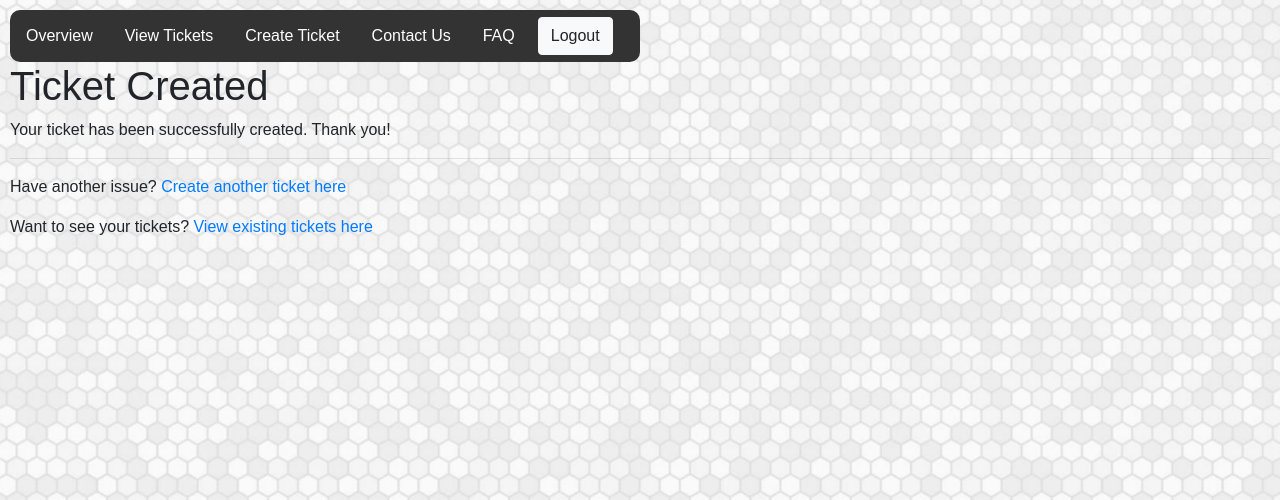
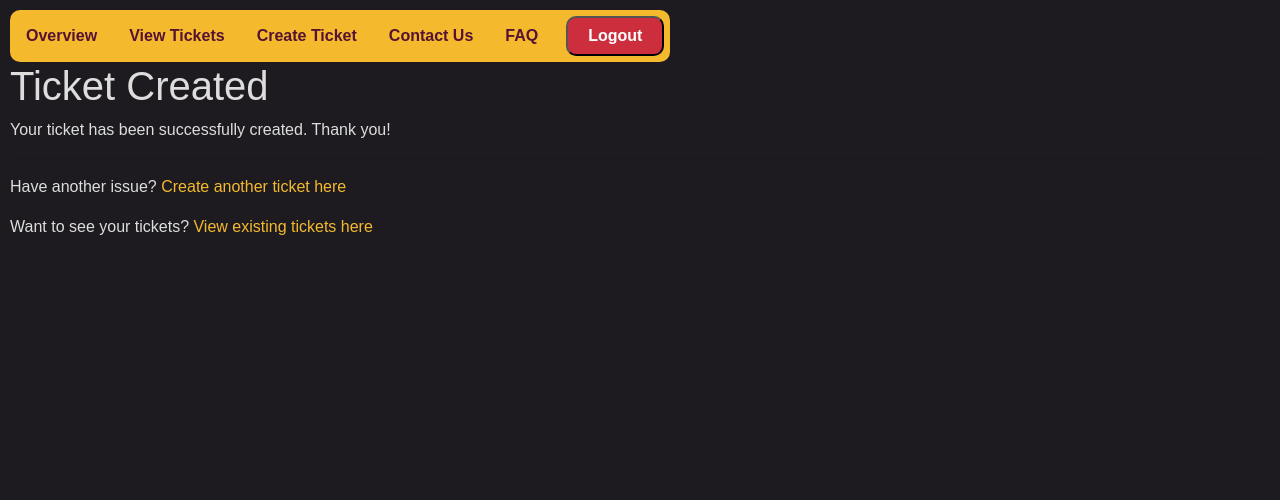
Before and after one commit to songsbyarchit/flaskapp, a Flask app: page /dashboard/ticket_created in a window 1280 px wide. Shown: the top 500 px of the page. Run offline with Flask 3, Linux system fonts and the light colour scheme; some libraries are stand-ins or nearby versions.

Commit message:
Branding of app changed to fiery colours. Menu is cleaner. No underlined text on hover now. Table outlines thicker and brighter. Started creating a welcome message & dashboard on the oveview page.

```diff
--- a/app.py
+++ b/app.py
@@ -304,7 +304,7 @@ def view_tickets():
 @app.route("/dashboard/overview")
 @login_required
 def overview():
-    return render_template("dashboard/overview.html")
+    return render_template('dashboard/overview.html')  # Pass username and ticket data to the template
 
 @app.route("/faq")
 def faq():
--- a/static/styles.css
+++ b/static/styles.css
@@ -2,38 +2,70 @@
 
 body {
     font-family: Arial, sans-serif;
+    color: #ddd;
     margin: 5px;
     padding: 5px;
-    background-image: url('images/background.png');
+    background-color: #1d1b1f;
     background-size: cover;
     background-repeat: no-repeat;
 }
 
 nav {
-    background-color: #333;
+    background-color: #f5b92e;
+    color: #561331;
     overflow: hidden;
     border-radius: 10px;
-    max-width: 630px;
+    max-width: 660px;
 }
 
 nav a {
     float: left;
+    color: #561331;
     display: block;
-    color: white;
+    font-weight: bold;
     text-align: center;
     padding: 14px 16px;
     text-decoration: none;
 }
 
 nav a:hover {
-    background-color: #ddd;
-    color: black;
+    color: #f5b92e;
+    background-color: #851234;
+    text-decoration: none;
+}
+
+a {
+    color: #f5b92e;
+    /* Yellow color hex code */
+}
+
+.btn-link:not(.logout-button) {
+    color: #f5b92e;
+}
+
+.btn-link:not(.logout-button):hover {
+    color: white;
+    text-decoration: none;
 }
 
 .logout-button {
-    margin-top: 7px;
-    margin-left: 7px;
+    color: white;
+    font-weight: bold;
+    background-color: #cc2e3e;
+    margin-top: 6px;
+    margin-left: 12px;
+    padding-top: 6px;
+    padding-bottom: 6px;
+    padding-left: 20px;
+    padding-right: 20px;
+    border-radius: 10px;
     /* Adjust this value as needed */
+}
+
+.logout-button:hover {
+    background-color: #561331;
+    color: #f5b92e;
+    text-decoration: none;
 }
 
 /* Optional: Add custom styles for FAQs */
--- a/templates/dashboard/overview.html
+++ b/templates/dashboard/overview.html
@@ -15,6 +15,7 @@
 
     <br>
     <h1>Overview</h1>
+    <p>Hey {{ current_user.username }}, here is an overview of your tickets:</p>
 
     <!-- Optional: Add Bootstrap JS and jQuery for menu functionality -->
     <script src="https://code.jquery.com/jquery-3.3.1.slim.min.js"></script>
--- a/templates/dashboard/view_tickets.html
+++ b/templates/dashboard/view_tickets.html
@@ -7,11 +7,13 @@
     <meta name="viewport" content="width=device-width, initial-scale=1.0">
     <title>Your Tickets</title>
     <link rel="stylesheet" href="https://stackpath.bootstrapcdn.com/bootstrap/4.5.2/css/bootstrap.min.css">
+    <link rel="stylesheet" href="static/styles.css">
     <style>
         /* Custom CSS for thicker table lines */
         table.table th,
         table.table td {
-            border: 2px solid black;
+            border: 2px solid #cc2e3e;
+            color: #ddd;
             /* Adjust the border thickness as needed */
         }
     </style>
@@ -22,6 +24,7 @@
 
     <br>
     <h1>View Tickets</h1>
+    <p>Hey {{ current_user.username }}, here are all your tickets:</p>
     <br>
     {% if user_tickets %}
     <table class="table">
--- a/templates/faq.html
+++ b/templates/faq.html
@@ -16,14 +16,17 @@
         .faq-item button {
             margin: 0;
             padding: 0;
+            color: white;
         }
 
         .faq-item button {
             text-align: left;
+            color: #f5b92e;
             width: 100%;
         }
 
         .faq-item p {
+            color: #ffffff;
             margin: 10px 0;
         }
     </style>
--- a/templates/index.html
+++ b/templates/index.html
@@ -32,7 +32,9 @@
 
 <body>
     {% include 'menu.html' %}
+    <br>
     <h1>Welcome to the Cisco HelpDesk</h1>
+    <br>
     <p>Please <a href="{{ url_for('login') }}">Login</a> or <a href="{{ url_for('register') }}">Register</a> to proceed.
     </p>
 
--- a/templates/login.html
+++ b/templates/login.html
@@ -20,9 +20,9 @@
 
 <body>
     {% include 'menu.html' %}
-
+    <br>
     <h1>Login</h1>
-
+    <br>
     <form method="POST" action="{{ url_for('login') }}">
         <label for="username">Username:</label>
         <input type="text" id="username" name="username" required><br><br>
--- a/templates/login_confirmation.html
+++ b/templates/login_confirmation.html
@@ -20,7 +20,9 @@
     {% include 'menu2.html' %}
 
     {% if current_user.is_authenticated %}
+    <br>
     <h1>Login Successful</h1>
+    <br>
     <p>Welcome back, {{ current_user.username }}!</p>
     {% else %}
     <p>You are not logged in.</p>
--- a/templates/logout_button.html
+++ b/templates/logout_button.html
@@ -1,5 +1,5 @@
 <!-- logout_button.html -->
 
 <form method="POST" action="{{ url_for('logout') }}">
-    <button type="submit" class="btn btn-light logout-button">Logout</button>
+    <button type="submit" class="logout-button">Logout</button>
 </form>
--- a/templates/logout_page.html
+++ b/templates/logout_page.html
@@ -22,7 +22,9 @@
     {% else %}
     {% include 'menu.html' %}
     {% endif %}
+    <br>
     <h1>You have been logged out</h1>
+    <br>
     <p>Thank you for using our application.</p>
 </body>
 
--- a/templates/menu.html
+++ b/templates/menu.html
@@ -11,6 +11,7 @@
 </head>
 
 <body>
+    <div class="menu">
         <nav>
             <a href="/">Home</a>
             <a href="/register">Register</a>
@@ -18,6 +19,7 @@
             <a href="/contact">Contact Us</a>
             <a href="/faq">FAQ</a>
         </nav>
+    </div>
 </body>
 
 </html>
--- a/templates/menu2.html
+++ b/templates/menu2.html
@@ -8,6 +8,7 @@
 </head>
 
 <body>
+    <div class="menu2">
         <nav>
             <a href="/dashboard/overview">Overview</a>
             <a href="/dashboard/view_tickets">View Tickets</a>
@@ -16,6 +17,7 @@
             <a href="/faq">FAQ</a>
             {% include 'logout_button.html' %}
         </nav>
+    </div>
 </body>
 
 </html>
```
Also changed, not shown: static/images/background.png (deleted). Lines whose indentation alone changed are shown as unchanged.
